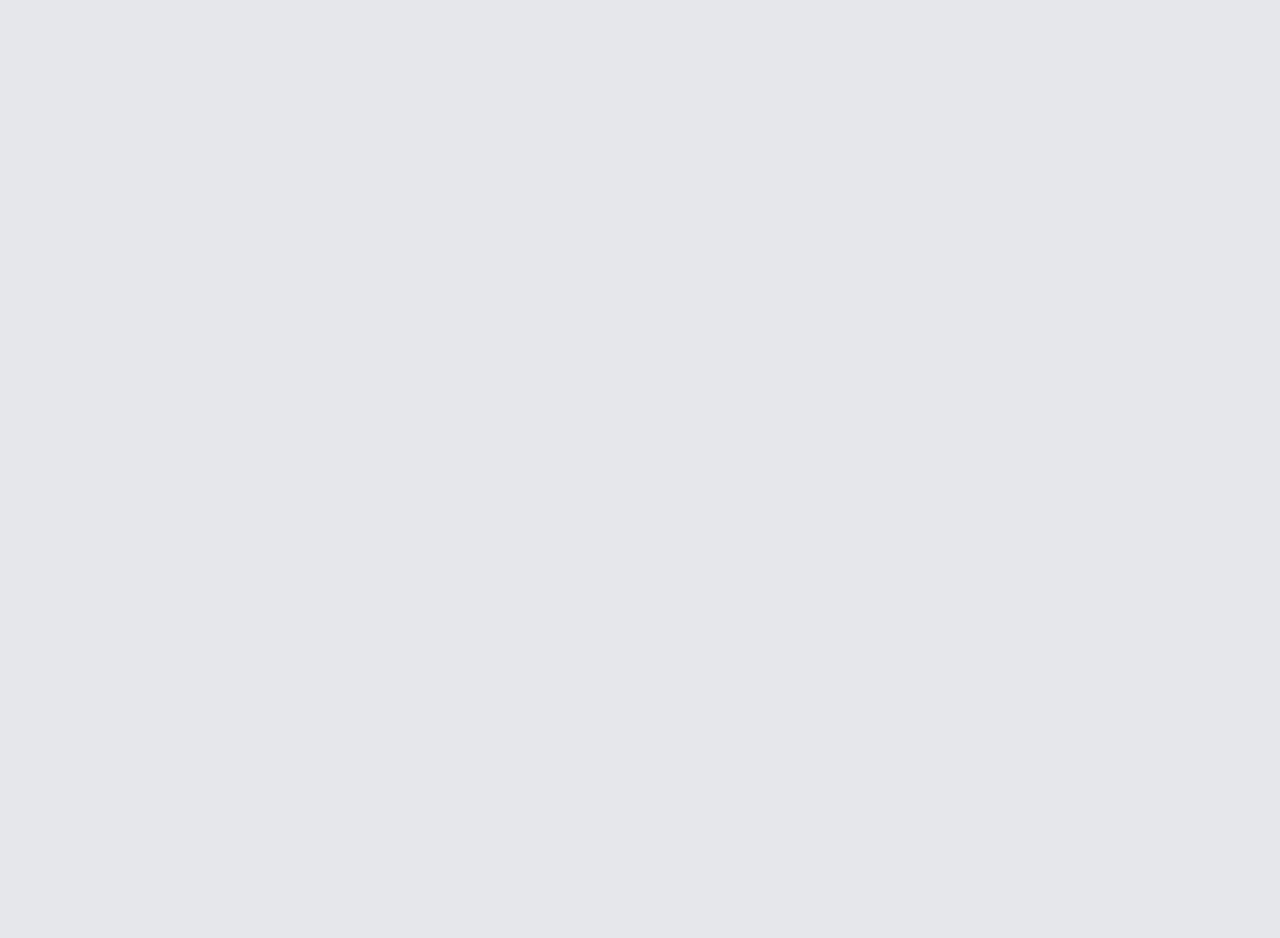
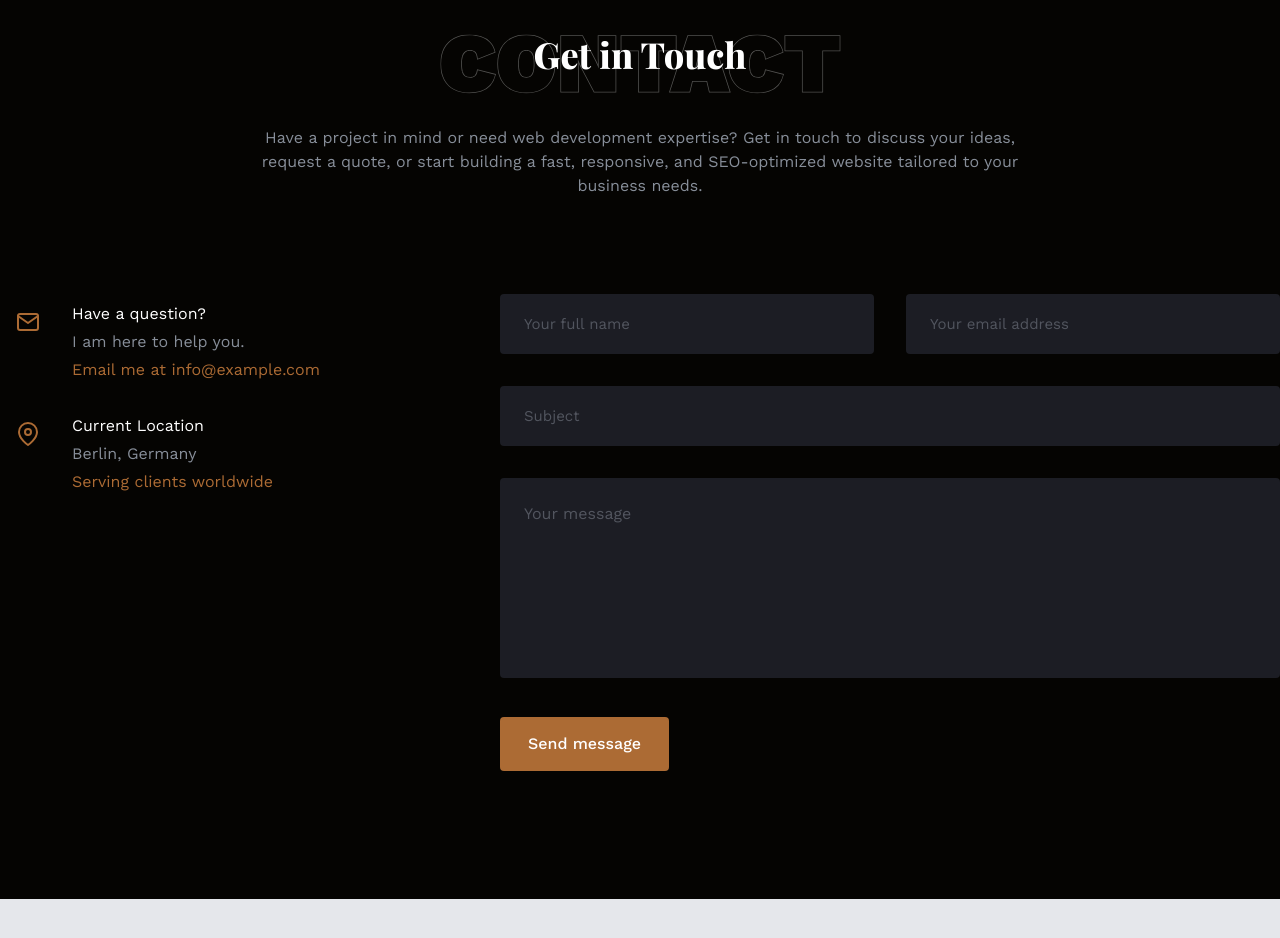
Before and after one commit to Eugensson/portfolio_5, a Next.js app: page / in a window 1280 px wide. Shown: the part 5200-6138 px from the top of the page. Built offline with nearby package versions, Linux system fonts and the light colour scheme; a web font is replaced by a local one.

Commit message:
Create Contact section

```diff
--- a/app/page.tsx
+++ b/app/page.tsx
@@ -3,6 +3,7 @@ import { About } from "@/components/about";
 import { Header } from "@/components/header";
 import { Brands } from "@/components/brands";
 import { Skills } from "@/components/skills";
+import { Contact } from "@/components/contact";
 import { Services } from "@/components/services";
 import { Portfolio } from "@/components/portfolio";
 import { Testimonials } from "@/components/testimonials";
@@ -18,6 +19,7 @@ const Home = () => {
       <Portfolio />
       <Services />
       <Testimonials />
+      <Contact />
       <div className="h-1000" />
     </main>
   );
--- /dev/null
+++ b/components/contact.tsx
@@ -0,0 +1,73 @@
+import { contactList } from "@/lib/data";
+
+export const Contact = () => {
+  return (
+    <section className="section bg-primary" id="contact">
+      <div className="container">
+        <div className="flex flex-col items-center text-center">
+          <div className="w-full mb-8 lg:bg-contact lg:bg-center lg:bg-contain lg:bg-no-repeat">
+            <h2 className="section-title">Get in Touch</h2>
+          </div>
+          <p className="subtitle w-full max-w-200 text-sm md:text-base">
+            Have a project in mind or need web development expertise? Get in
+            touch to discuss your ideas, request a quote, or start building a
+            fast, responsive, and SEO-optimized website tailored to your
+            business needs.
+          </p>
+        </div>
+        <div className="flex flex-col lg:flex-row lg:gap-x-8">
+          <ul className="mb-12 lg:mb-0 lg:pt-2 flex flex-1 flex-col items-start space-y-8">
+            {contactList.map(
+              ({ id, icon: Icon, title, subtitle, description }) => (
+                <li key={id} className="flex flex-col lg:flex-row gap-x-4">
+                  <div className="size-14 mt-2 mb-4 lg:mb-0 flex items-start justify-center rounded-sm">
+                    <Icon size={24} className="text-accent" />
+                  </div>
+                  <div>
+                    <h4 className="mb-1 tetxt-xl font-body">{title}</h4>
+                    <p className="mb-1">{subtitle}</p>
+                    <p className="font-normal text-accent">{description}</p>
+                  </div>
+                </li>
+              )
+            )}
+          </ul>
+          <form className="w-full max-w-195 space-y-8">
+            <div className="flex gap-8">
+              <input
+                className="input"
+                type="text"
+                name="name"
+                id="name"
+                placeholder="Your full name"
+              />
+              <input
+                className="input"
+                type="email"
+                name="email"
+                id="email"
+                placeholder="Your email address"
+              />
+            </div>
+            <input
+              className="input"
+              type="text"
+              name="subject"
+              id="subject"
+              placeholder="Subject"
+            />
+            <textarea
+              name="message"
+              id="message"
+              placeholder="Your message"
+              className="textarea"
+            />
+            <button type="submit" className="btn btn-lg">
+              Send message
+            </button>
+          </form>
+        </div>
+      </div>
+    </section>
+  );
+};
--- a/components/testimonial-slider.tsx
+++ b/components/testimonial-slider.tsx
@@ -11,11 +11,10 @@ import "swiper/css/pagination";
 
 export const TestimonialSlider = () => {
   return (
-    <>
     <Swiper
       pagination={{ clickable: true }}
       autoplay={{
-          delay: 2500,
+        delay: 10000,
         disableOnInteraction: false,
       }}
       modules={[Autoplay, Pagination]}
@@ -46,6 +45,5 @@ export const TestimonialSlider = () => {
         )
       )}
     </Swiper>
-    </>
   );
 };
--- a/lib/data.ts
+++ b/lib/data.ts
@@ -174,12 +174,14 @@ export const testimonialList = [
 
 export const contactList = [
   {
+    id: "1",
     icon: FiMail,
     title: "Have a question?",
     subtitle: "I am here to help you.",
     description: "Email me at info@example.com",
   },
   {
+    id: "2",
     icon: FiMapPin,
     title: "Current Location",
     subtitle: "Berlin, Germany",
```
Lines whose indentation alone changed are shown as unchanged.
